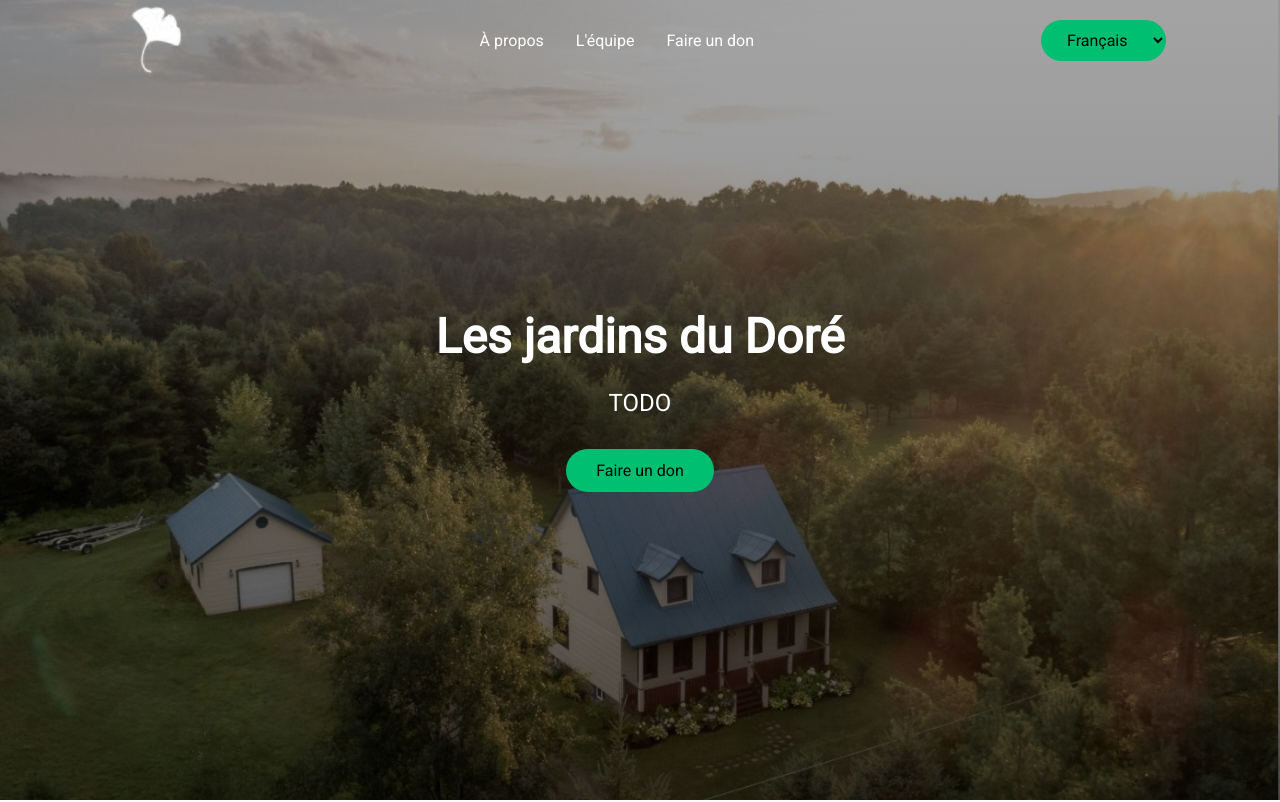
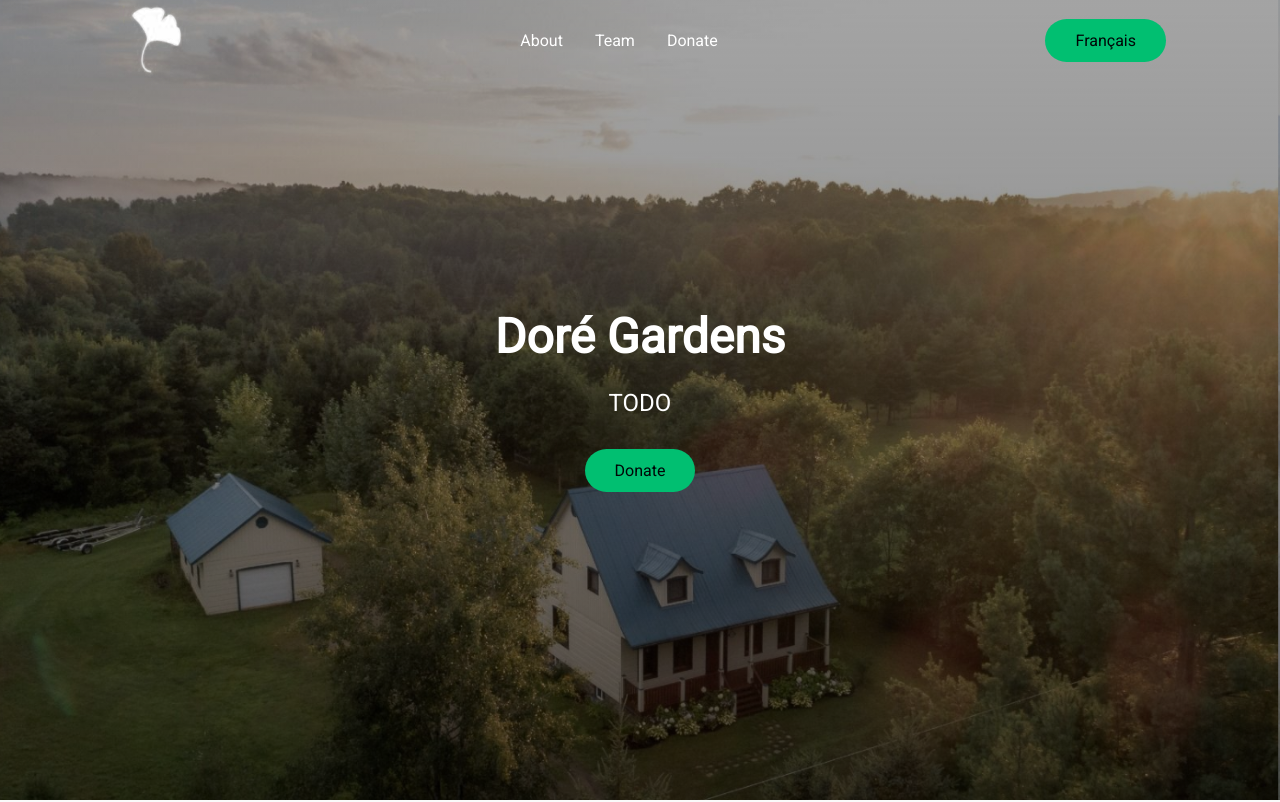
Before and after one commit to cr3/lesjardinsdudore, a React (Create React App) app: page / in a window 1280 px wide. Shown: the top 802 px of the page. Built offline with nearby package versions, Linux system fonts and the light colour scheme.

Commit message:
Replace language select with a toggle

```diff
--- a/package.json
+++ b/package.json
@@ -16,6 +16,7 @@
     "@types/react-scroll": "^1.8.10",
     "@types/styled-components": "^5.1.34",
     "i18next": "^23.10.1",
+    "i18next-browser-languagedetector": "^7.2.0",
     "react": "^18.2.0",
     "react-dom": "^18.2.0",
     "react-i18next": "^14.1.0",
--- a/src/App.tsx
+++ b/src/App.tsx
@@ -2,7 +2,7 @@ import React from 'react';
 import Home from './pages';
 import { BrowserRouter } from 'react-router-dom';
 import "@fontsource/roboto";
-import './i18n';
+import './components/Lang/config';
 import './App.css';
 
 const App: React.FC = () => {
--- a/src/components/Hero/index.tsx
+++ b/src/components/Hero/index.tsx
@@ -17,7 +17,6 @@ import { animateScroll as scroll } from 'react-scroll';
 
 const Hero: React.FC = () => {
   const { t } = useTranslation();
-  const [hover, setHover] = useState(false);
   const [photoSrc, setPhotoSrc] = useState(Photo1);
 
   useEffect(() => {
@@ -31,10 +30,6 @@ const Hero: React.FC = () => {
 
     return () => clearInterval(intervalId);
   }, [photoSrc]);
-
-  const onHover = () => {
-    setHover(!hover);
-  };
 
   const toggleBottom = () => {
     scroll.scrollToBottom();
@@ -54,8 +49,6 @@ const Hero: React.FC = () => {
         <HeroBtnWrapper>
           <Button
             to="donate"
-            onMouseEnter={onHover}
-            onMouseLeave={onHover}
             smooth={true}
             duration={500}
             spy={true}
--- a/src/components/Info/index.tsx
+++ b/src/components/Info/index.tsx
@@ -1,5 +1,4 @@
 import React from 'react';
-import { Button } from '../ButtonElement';
 import { InfoContainer,
     InfoWrapper,
     InfoRow,
--- a/src/i18n.ts
+++ b/src/components/Lang/config.ts
@@ -1,16 +1,23 @@
 import i18n from "i18next";
+import LanguageDetector from "i18next-browser-languagedetector";
 import { initReactI18next } from "react-i18next";
 
-export const LANGUAGES = [
-  { label: "Français", code: "fr" },
-  { label: "English", code: "en" },
+interface Language {
+  code: string,
+  label: string,
+};
+
+export const LANGUAGES: Language[] = [
+  { code: "en", label: "English" },
+  { code: "fr", label: "Français"},
 ];
 
 i18n
+  .use(LanguageDetector)
   .use(initReactI18next)
   .init({
     fallbackLng: "fr",
-    lng: "fr",
+    supportedLngs: LANGUAGES.map(l => l.code),
     interpolation: {
       escapeValue: false,
     },
--- /dev/null
+++ b/src/components/Lang/index.tsx
@@ -0,0 +1,30 @@
+import React, { useState } from 'react';
+import i18n from "i18next";
+import { LangButton } from './style';
+import { LANGUAGES } from './config';
+
+const nextLanguage = () => {
+  const code = i18n.resolvedLanguage
+  const currentIndex = LANGUAGES.findIndex(l => l.code === code)
+  const nextIndex = (currentIndex + 1) % LANGUAGES.length
+  return LANGUAGES[nextIndex];
+}
+
+const Lang: React.FC = () => {
+  const [lang, setLang] = useState(nextLanguage())
+
+  const toggleLang = () => {
+    i18n.changeLanguage(lang.code)
+    setLang(nextLanguage())
+  };
+
+  return (
+    <LangButton
+      onClick={toggleLang}
+    >
+      {lang.label}
+    </LangButton>
+  );
+};
+
+export default Lang;
--- /dev/null
+++ b/src/components/Lang/style.ts
@@ -0,0 +1,22 @@
+import styled from 'styled-components';
+
+export const LangButton = styled.div`
+    border-radius: 50px;
+    background: #01bf71;
+    white-space: nowrap;
+    padding: 12px 30px;
+    color: #010606;
+    font-size: 16px;
+    outline: none;
+    border: none;
+    cursor: pointer;
+    display: flex;
+    justify-content: center;
+    align-items: center;
+    transition: all 0.2s ease-in-out;
+
+    &:hover {
+        transition: all 0.2s ease-in-out;
+        background: #fff;
+    }
+`;
--- a/src/components/Navbar/NavbarElements.ts
+++ b/src/components/Navbar/NavbarElements.ts
@@ -98,23 +98,3 @@ export const NavLang = styled.nav`
         display: none;
     }
 `;
-
-export const NavLangSelect = styled.select`
-    border-radius: 50px;
-    background: #01bf71;
-    white-space: nowrap;
-    padding: 10px 22px;
-    color: #010606;
-    font-size: 16px;
-    outline: none;
-    border: none;
-		cursor: pointer;
-    transition: all 0.2s ease-in-out;
-    text-decoration: none;
-
-    &:hover {
-        transition: all 0.2s ease-in-out;
-        background: #fff;
-        color: #010606;
-    }
-`;
--- a/src/components/Navbar/index.tsx
+++ b/src/components/Navbar/index.tsx
@@ -2,9 +2,8 @@ import React, { useState, useEffect } from 'react';
 import { FaBars } from 'react-icons/fa';
 import { useTranslation } from "react-i18next";
 import { animateScroll as scroll } from 'react-scroll';
-import i18n from "i18next";
-import { LANGUAGES } from '../../i18n';
 import logo from '../../images/logo.png';
+import Lang from '../Lang';
 import {
     MobileIcon,
     Nav,
@@ -12,7 +11,6 @@ import {
     NavMenu,
     NavItem,
     NavLang,
-    NavLangSelect,
     NavLink,
 } from './NavbarElements';
 
@@ -38,22 +36,18 @@ const Navbar: React.FC<{toggle: () => void}> = ({toggle}) => {
     scroll.scrollToTop();
   };
 
-  const onChangeLang = (e: React.ChangeEvent<HTMLSelectElement>) => {
-    const lang_code = e.target.value;
-    i18n.changeLanguage(lang_code);
-  };
-
   return (
     <>
       <Nav scrollNav={scrollNav}>
         <NavbarContainer>
-          <img src={logo} alt="Les jardins du Doré" onClick={toggleHome} />
+          <img src={logo} alt={t("title")} onClick={toggleHome} />
           <MobileIcon onClick={toggle}>
             <FaBars />
           </MobileIcon>
           <NavMenu>
             <NavItem>
-              <NavLink to="about"
+              <NavLink
+                to="about"
                 smooth={true}
                 duration={500}
                 spy={true}
@@ -62,7 +56,8 @@ const Navbar: React.FC<{toggle: () => void}> = ({toggle}) => {
               </NavLink>
             </NavItem>
             <NavItem>
-              <NavLink to="team"
+              <NavLink
+                to="team"
                 smooth={true}
                 duration={500}
                 spy={true}
@@ -71,7 +66,8 @@ const Navbar: React.FC<{toggle: () => void}> = ({toggle}) => {
               </NavLink>
             </NavItem>
             <NavItem>
-              <NavLink to="donate"
+              <NavLink
+                to="donate"
                 smooth={true}
                 duration={500}
                 spy={true}
@@ -81,13 +77,7 @@ const Navbar: React.FC<{toggle: () => void}> = ({toggle}) => {
             </NavItem>
           </NavMenu>
           <NavLang>
-            <NavLangSelect defaultValue={i18n.language} onChange={onChangeLang}>
-              {LANGUAGES.map(({ code, label }) => (
-                <option key={code} value={code}>
-                  {label}
-                </option>
-              ))}
-            </NavLangSelect>
+            <Lang />
           </NavLang>
         </NavbarContainer>
       </Nav>
--- a/src/components/Sidebar/SidebarElements.ts
+++ b/src/components/Sidebar/SidebarElements.ts
@@ -67,23 +67,3 @@ export const SidebarLang = styled.div`
     display: flex;
     justify-content: center;
 `;
-
-export const SidebarLangSelect = styled.select`
-    border-radius: 50px;
-    background: #01bf71;
-    white-space: nowrap;
-    padding: 16px 64px;
-    color: #010606;
-    font-size: 16px;
-    outline: none;
-    border: none;
-    cursor: pointer;
-    transition: all 0.2s ease-in-out;
-    text-decoration: none;
-
-    &:hover {
-        transition: all 0.2s ease-in-out;
-        background: #fff;
-        color: #010606;
-    }
-`;
--- a/src/components/Sidebar/index.tsx
+++ b/src/components/Sidebar/index.tsx
@@ -1,13 +1,11 @@
 import React from 'react';
 import { useTranslation } from "react-i18next";
-import i18n from "i18next";
-import { LANGUAGES } from '../../i18n';
+import Lang from '../Lang';
 import {
   Icon,
   CloseIcon,
   SidebarContainer,
   SidebarLang,
-  SidebarLangSelect,
   SidebarLink,
   SidebarMenu,
   SidebarWrapper,
@@ -15,11 +13,6 @@ import {
 
 const Sidebar: React.FC<{isOpen: boolean, toggle: () => void}> = ({isOpen, toggle}) => {
   const { t } = useTranslation();
-
-  const onChangeLang = (e: React.ChangeEvent<HTMLSelectElement>) => {
-    const lang_code = e.target.value;
-    i18n.changeLanguage(lang_code);
-  };
 
   return (
     <SidebarContainer isOpen={isOpen} onClick={toggle}>
@@ -39,13 +32,7 @@ const Sidebar: React.FC<{isOpen: boolean, toggle: () => void}> = ({isOpen, toggl
           </SidebarLink>
         </SidebarMenu>
         <SidebarLang>
-          <SidebarLangSelect defaultValue={i18n.language} onChange={onChangeLang}>
-            {LANGUAGES.map(({ code, label }) => (
-              <option key={code} value={code}>
-                {label}
-              </option>
-            ))}
-          </SidebarLangSelect>
+          <Lang />
         </SidebarLang>
       </SidebarWrapper>
     </SidebarContainer>
--- a/src/index.tsx
+++ b/src/index.tsx
@@ -7,6 +7,8 @@ const root = ReactDOM.createRoot(
 );
 root.render(
   <React.StrictMode>
-    <App />
+    <React.Suspense fallback={<div>Loading...</div>}>
+      <App />
+    </React.Suspense>
   </React.StrictMode>
 );
```
Also changed, not shown: 1 other file (tests, documents, lock files or other folders).
